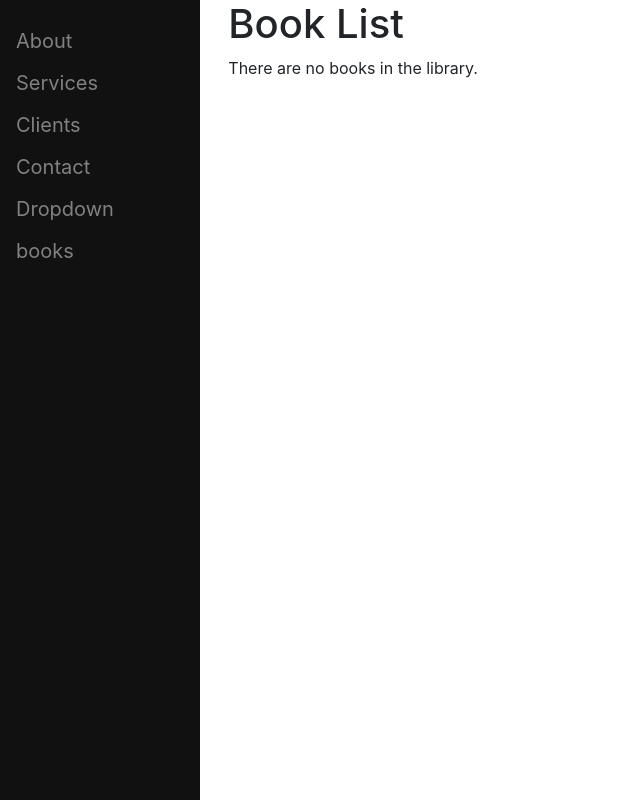
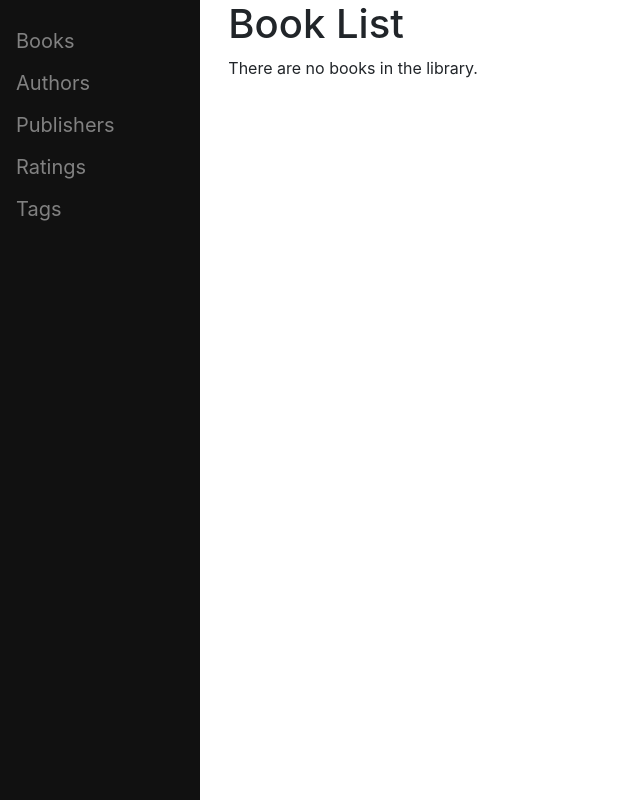
Before and after one commit to TinyAtoms/calibre-web-companion, a Django app: page /library/books/ in a window 1280 px wide. Shown: the whole page, without its empty margins (0-640 px from the left). Run offline with Django 3.2, Linux system fonts and the light colour scheme; data that the repository does not hold is empty; some libraries are stand-ins or nearby versions.

Commit message:
fixed navbar

```diff
--- a/CalibreWebCompanion/library/templates/base.html
+++ b/CalibreWebCompanion/library/templates/base.html
@@ -15,19 +15,20 @@
       <div class="col-sm-2">
       {% block sidebar %}
       <div class="sidenav">
-        <a href="#about">About</a>
-        <a href="#services">Services</a>
-        <a href="#clients">Clients</a>
-        <a href="#contact">Contact</a>
-        <button class="dropdown-btn">Dropdown
+        <a href="{% url 'books' %}">Books</a>
+        <a href="{% url 'authors' %}">Authors</a>
+        <a href="{% url 'publishers' %}">Publishers</a>
+        <a href="{% url 'ratings' %}">Ratings</a>
+        <button class="dropdown-btn">Tags
           <i class="fa fa-caret-down"></i>
         </button>
         <div class="dropdown-container">
-          <a href="#">Link 1</a>
-          <a href="#">Link 2</a>
-          <a href="#">Link 3</a>
-        </div>
-        <a href="#contact">{{counter}} books</a>
+          {% for tag in tag_list %}
+          <a href="{{tag.get_absolute_url}}">{{tag}}</a>
+
+        {% endfor %}
+        <a href="#">doesnt work </a>
+      </div>
       </div>
      {% endblock %}
       </div>
```
